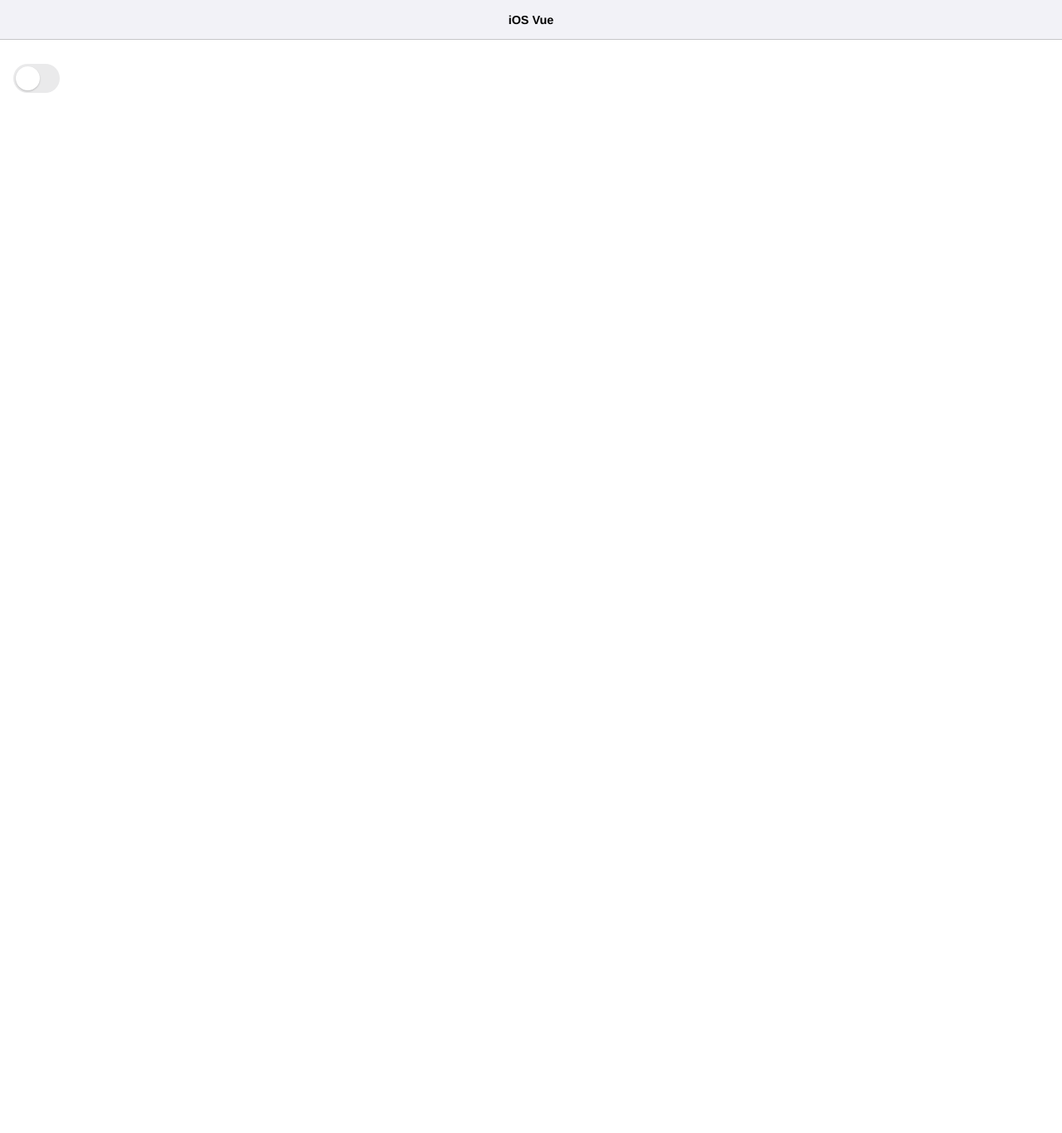
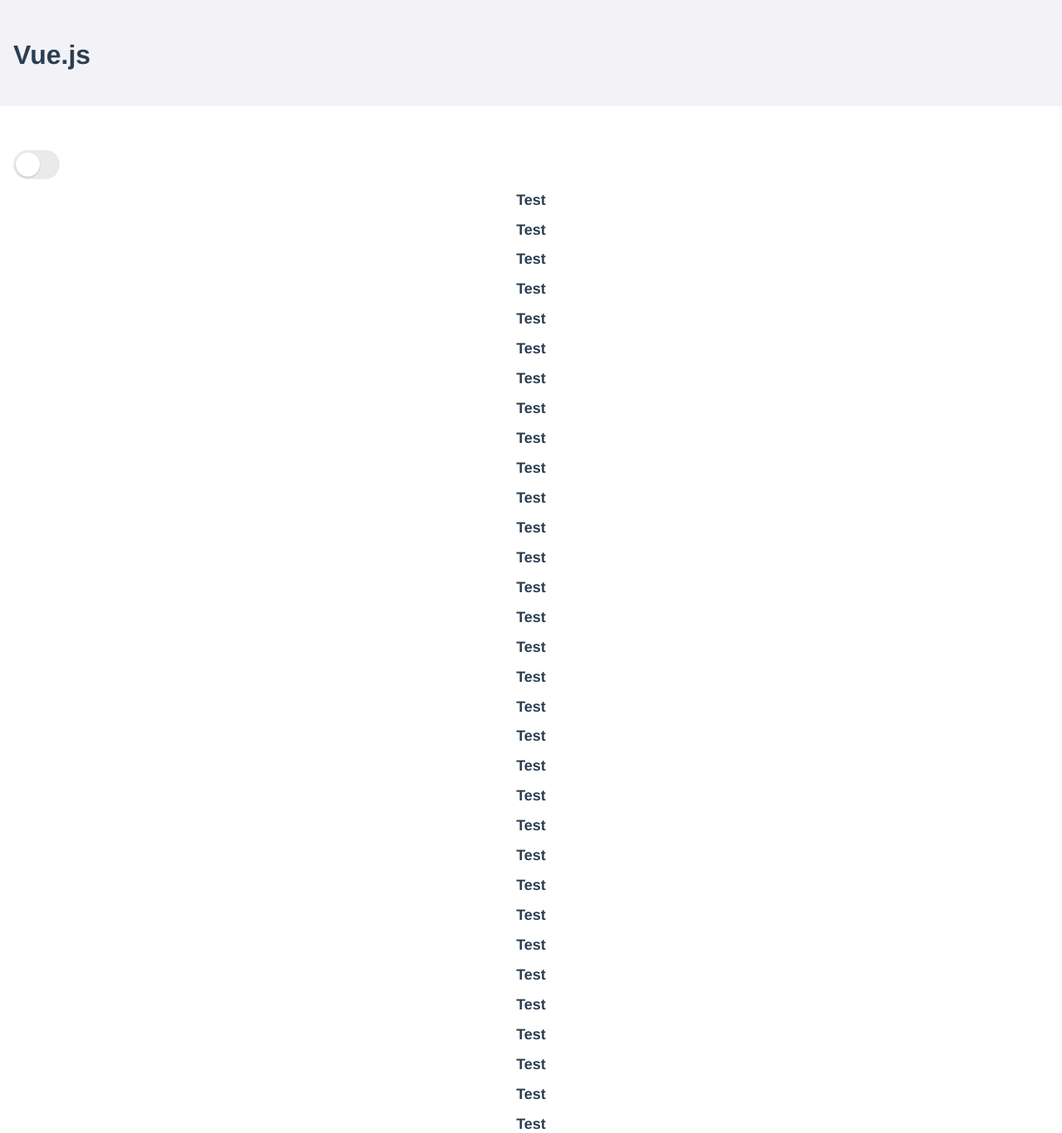
Before and after one commit to leegeunhyeok/vue-ios, a Vue app: page / in a window 1280 px wide. Shown: the whole page at 83% size. Before the commit the page ends 800 px from the top, so only its background shows below. Built offline with nearby package versions, Linux system fonts and the light colour scheme; the HTML template or start-up script is replaced by a standard one.

Commit message:
:construction: Add test code (iNavigation)

```diff
--- a/src/App.vue
+++ b/src/App.vue
@@ -1,7 +1,39 @@
 <template>
   <iView id="app">
-    <iNavigationBar :title="appTitle"/>
+    <iNavigationBar :title="appTitle" :largeTitle="largeTitle"/>
     <iToggle :value="toggleValue" @onChange="toggleValue = $event"/>
+    <h2>Test</h2>
+    <h2>Test</h2>
+    <h2>Test</h2>
+    <h2>Test</h2>
+    <h2>Test</h2>
+    <h2>Test</h2>
+    <h2>Test</h2>
+    <h2>Test</h2>
+    <h2>Test</h2>
+    <h2>Test</h2>
+    <h2>Test</h2>
+    <h2>Test</h2>
+    <h2>Test</h2>
+    <h2>Test</h2>
+    <h2>Test</h2>
+    <h2>Test</h2>
+    <h2>Test</h2>
+    <h2>Test</h2>
+    <h2>Test</h2>
+    <h2>Test</h2>
+    <h2>Test</h2>
+    <h2>Test</h2>
+    <h2>Test</h2>
+    <h2>Test</h2>
+    <h2>Test</h2>
+    <h2>Test</h2>
+    <h2>Test</h2>
+    <h2>Test</h2>
+    <h2>Test</h2>
+    <h2>Test</h2>
+    <h2>Test</h2>
+    <h2>Test</h2>
   </iView>
 </template>
 
@@ -15,6 +47,7 @@ export default {
   data () {
     return {
       appTitle: 'iOS Vue',
+      largeTitle: 'Vue.js',
       toggleValue: false
     }
   },
```
